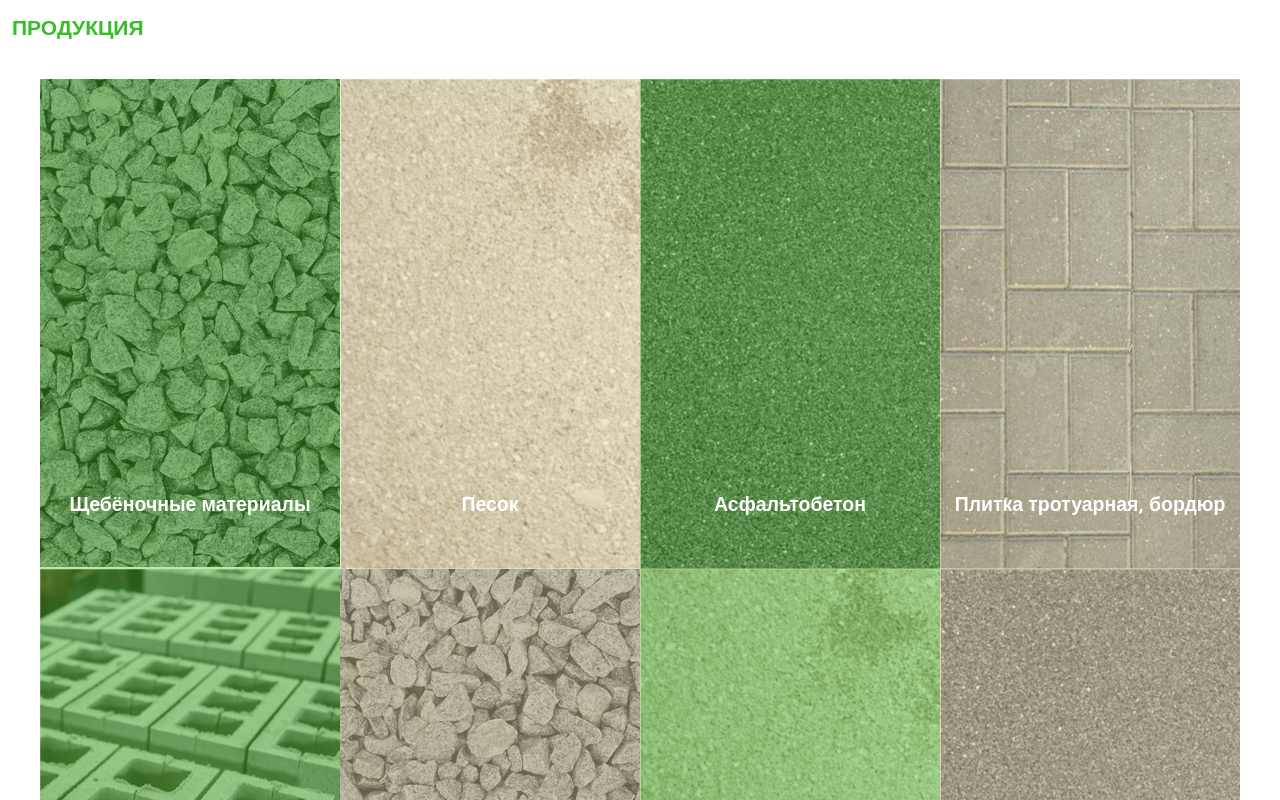
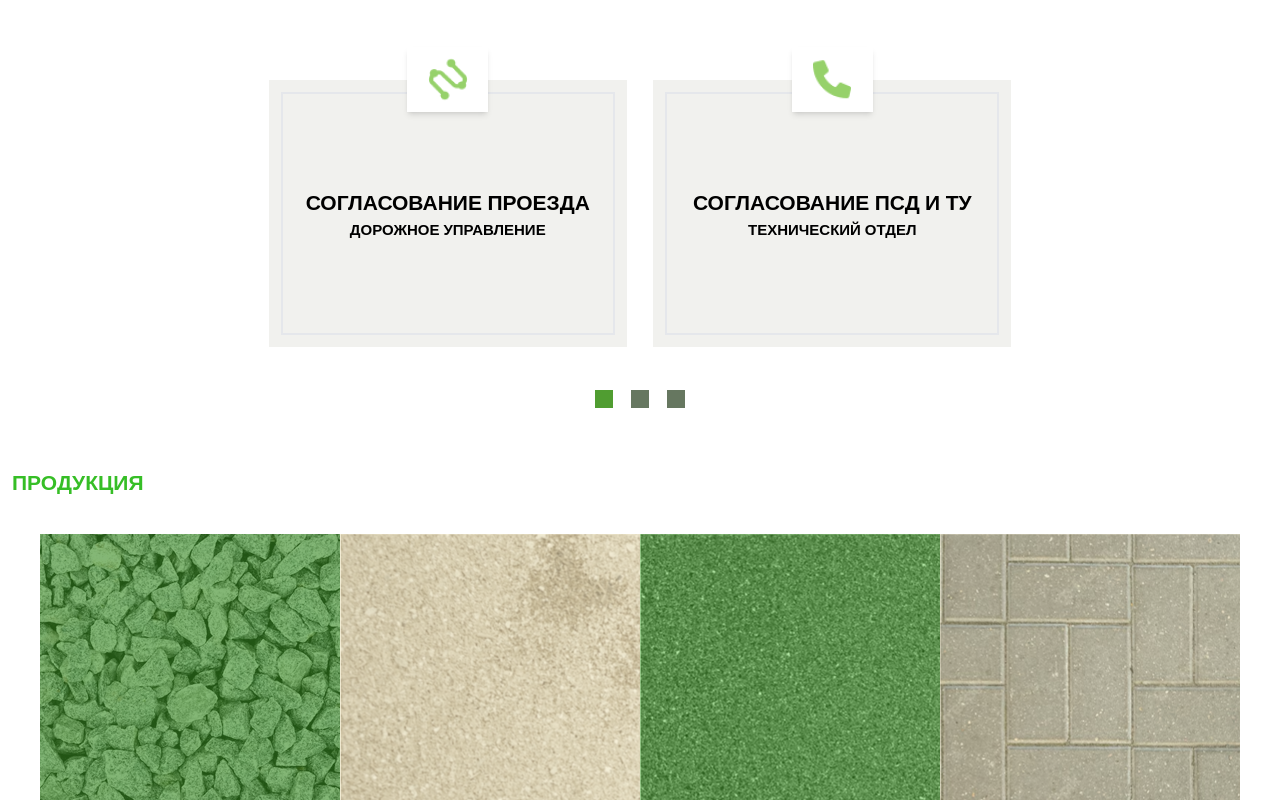
Before and after one commit to MarusovAlexei/Belta, a React (Create React App) app: page / in a window 1280 px wide. Shown: the top 800 px of the page. Built offline with nearby package versions, Linux system fonts and the light colour scheme; the HTML template or start-up script is replaced by a standard one.

Commit message:
add: added documents section (adaptive)

```diff
--- a/src/App.css
+++ b/src/App.css
@@ -1,6 +1,7 @@
 @tailwind base;
 @tailwind components;
 @tailwind utilities;
+
 
 body {
   font-family: "Open Sans", sans-serif;
--- a/src/App.js
+++ b/src/App.js
@@ -9,8 +9,8 @@ function App() {
   return (
     <div className="App">
       <MainLayout header={<HeaderWidget />}>
-        {/*   <InfoSection />
-        <DocumentSection /> */}
+        {/*  <InfoSection /> */}
+        <DocumentSection />
         <Products />
       </MainLayout>
     </div>
--- a/src/sections/documents/index.tsx
+++ b/src/sections/documents/index.tsx
@@ -4,6 +4,11 @@ import road from "shared/icons/document/road.png";
 import mainRoad from "shared/icons/document/mainRoad.png";
 import phone from "shared/icons/document/phone.png";
 import tag from "shared/icons/document/tag.png";
+import { Swiper, SwiperSlide } from "swiper/react";
+import { Pagination } from "swiper/modules";
+import "swiper/swiper-bundle.css";
+import "swiper/css/pagination";
+import "./style.css";
 
 const DocumentSection = () => {
   const items = [
@@ -22,7 +27,6 @@ const DocumentSection = () => {
       title: "ДЕЖУРНЫЙ ПО СОГЛАСЛВАНИЮ ДОРОГ И МОСТОВ",
       subTitle: "",
     },
-
     {
       img: tag,
       title: "ПРОДАЖА ПРОДУКЦИИ",
@@ -31,15 +35,33 @@ const DocumentSection = () => {
   ];
 
   return (
-    <div className="flex gap-[23px] py-[80px] mx-auto">
+    <div className="py-[40px] mx-auto w-[358px] md:w-[746px] 2xl:w-[100%] max-w-[1502px]">
+      <Swiper
+        spaceBetween={23}
+        pagination={{ clickable: true }}
+        modules={[Pagination]}
+        breakpoints={{
+          640: {
+            slidesPerView: 1,
+          },
+          768: {
+            slidesPerView: 2,
+          },
+          1536: {
+            slidesPerView: 4,
+          },
+        }}
+      >
         {items.map((item, index) => (
+          <SwiperSlide key={index}>
             <DocumentCard
               img={item.img}
               title={item.title}
               subTitle={item.subTitle}
-          key={index}
             />
+          </SwiperSlide>
         ))}
+      </Swiper>
     </div>
   );
 };
--- /dev/null
+++ b/src/sections/documents/style.css
@@ -0,0 +1,37 @@
+.swiper-pagination-bullet {
+  border-radius: 0;
+  width: 18px;
+  height: 18px;
+  background-color: #667760;
+  opacity: 1;
+  margin: 0 9px !important;
+  position: relative;
+}
+
+.swiper-pagination-bullet::before {
+  content: "";
+  position: absolute;
+  top: -4px;
+  left: -4px;
+  right: -4px;
+  bottom: -4px;
+  border: 1px solid transparent;
+  border-radius: 0;
+  transition: border-color 0.3s ease;
+}
+
+.swiper-pagination-bullet:hover::before {
+  border-color: #8ae54d;
+}
+
+.swiper-pagination-bullet-active {
+  background-color: #509d31;
+}
+
+.swiper-wrapper {
+  height: 375px;
+}
+
+.swiper-pagination-bullets {
+  top: 350px !important;
+}
--- a/src/sections/products/index.tsx
+++ b/src/sections/products/index.tsx
@@ -38,7 +38,7 @@ const Products = () => {
       }
     };
 
-    handleResize(); // Set initial number of displayed products
+    handleResize();
     window.addEventListener("resize", handleResize);
 
     return () => {
--- a/src/shared/ui/main/document-card/index.tsx
+++ b/src/shared/ui/main/document-card/index.tsx
@@ -8,7 +8,7 @@ interface DocumentCard {
 
 const DocumentCard: FC<DocumentCard> = ({ title, subTitle, img }) => {
   return (
-    <div className="w-[358px] h-[267px] bg-[#F1F1EE] relative p-[12px]">
+    <div className="w-[358px] h-[267px] bg-[#F1F1EE] relative p-[12px] my-10 mx-auto">
       <div className="w-full h-full border-[2px] borber-[#B5C9A7] flex flex-col items-center justify-center">
         <div className="pt-62px text-[21px] font-semibold text-center">
           {title}
```
Lines whose indentation alone changed are shown as unchanged.
